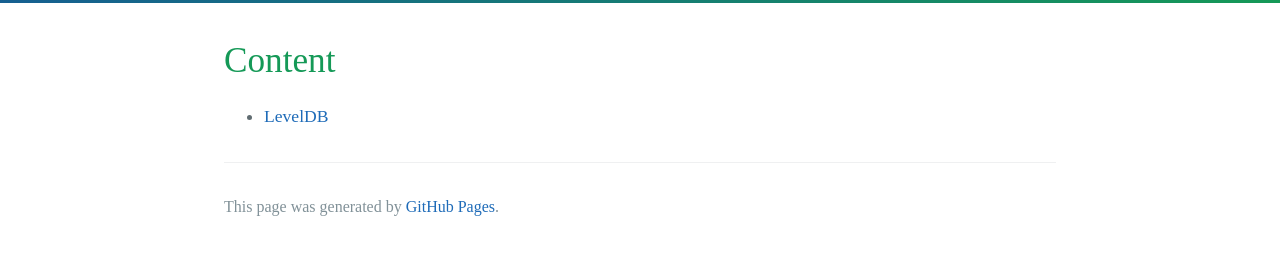
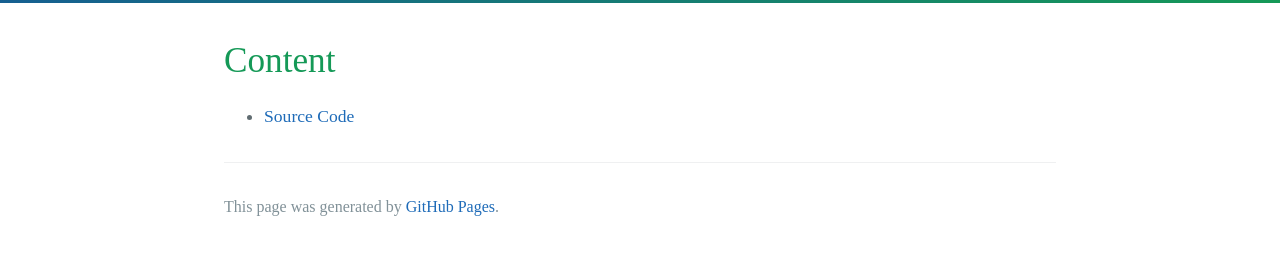
Before and after one commit to napoleonhoo/napoleonhoo.github.io, a Jekyll site: the page built from Cpp/content.md, in a window 1280 px wide. Shown: the part 314-569 px from the top of the page. Built offline with Jekyll 4.4.1, drawn with Linux system fonts in a browser that asks for light colours.

Commit message:
change font & title

```diff
--- a/Cpp/content.md
+++ b/Cpp/content.md
@@ -4,4 +4,4 @@
 ---
 
 # Content
-- [LevelDB](./SourceCode/content.html)
+- [Source Code](./SourceCode/content.html)
--- a/_sass/jekyll-theme-cayman.scss
+++ b/_sass/jekyll-theme-cayman.scss
@@ -28,7 +28,7 @@
 body {
   padding: 0;
   margin: 0;
-  font-family: "AmericanTypewriter", "Times New Roman", Times, serif;
+  font-family: "PT Serif", "Times New Roman", Times, serif;
   font-size: 16px;
   line-height: 1.5;
   color: $body-text-color;
```
Also changed, not shown: Cpp/SourceCode/content.md (+1 -1 lines), Cpp/SourceCode/leveldb/content.md (+1 -1 lines).
